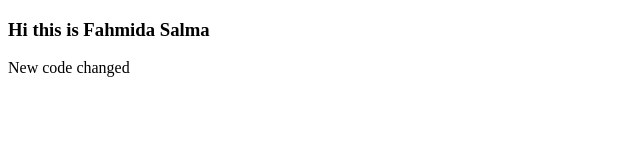
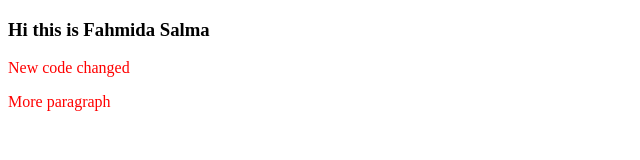
Before and after one commit to fahmidasalma/my-second-repo, a plain HTML site: page index.html in a window 1280 px wide. Shown: the whole page, without its empty margins (0-640 px from the left). Drawn offline with Linux system fonts and the light colour scheme.

Commit message:
styles added

```diff
--- a/index.html
+++ b/index.html
@@ -4,10 +4,13 @@
   <meta charset="UTF-8">
   <meta name="viewport" content="width=device-width, initial-scale=1.0">
   <title>My second repo</title>
+  <link rel="stylesheet" href="style.css">
 </head>
 <body>
   <h3> Hi this is Fahmida Salma</h3>
   <p>New code changed</p>
+  <P>More paragraph</P>
+
 
 </body>
 </html>
--- /dev/null
+++ b/style.css
@@ -0,0 +1,3 @@
+p{
+  color:red;
+}
```
